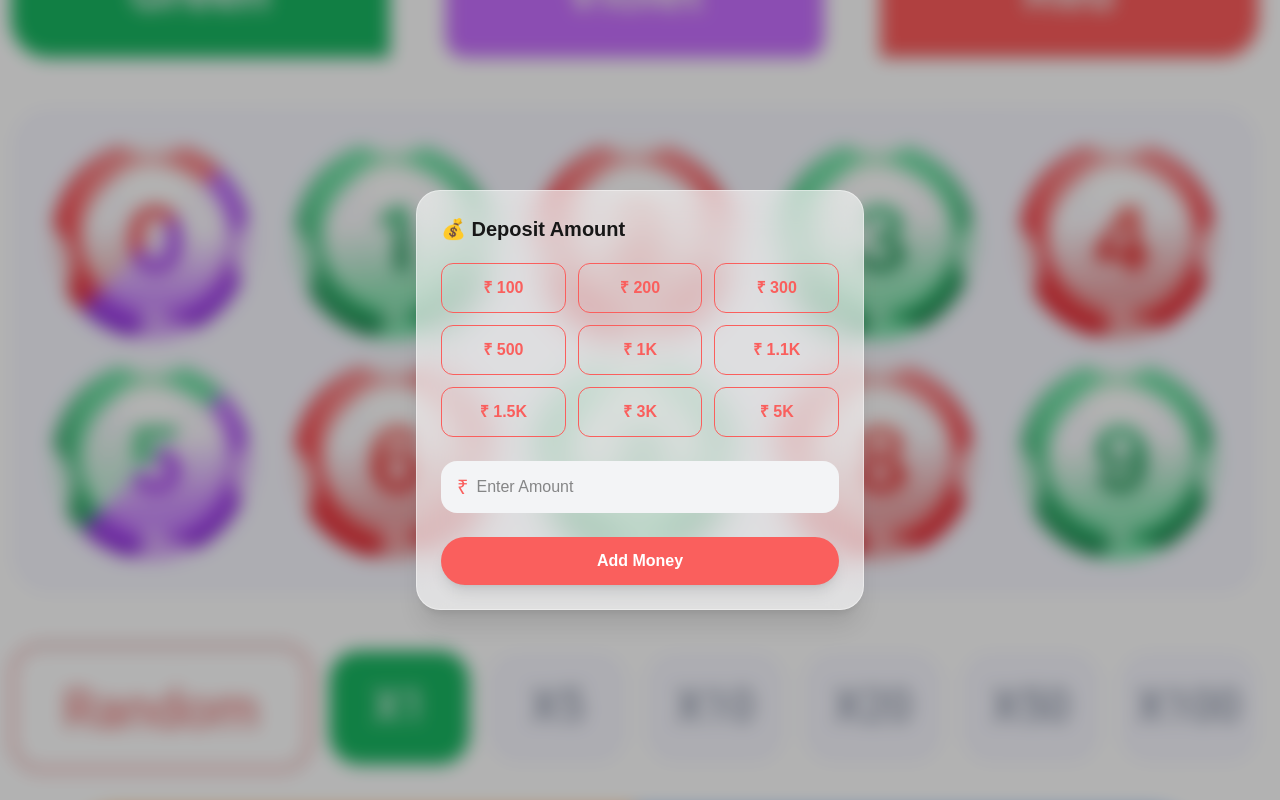
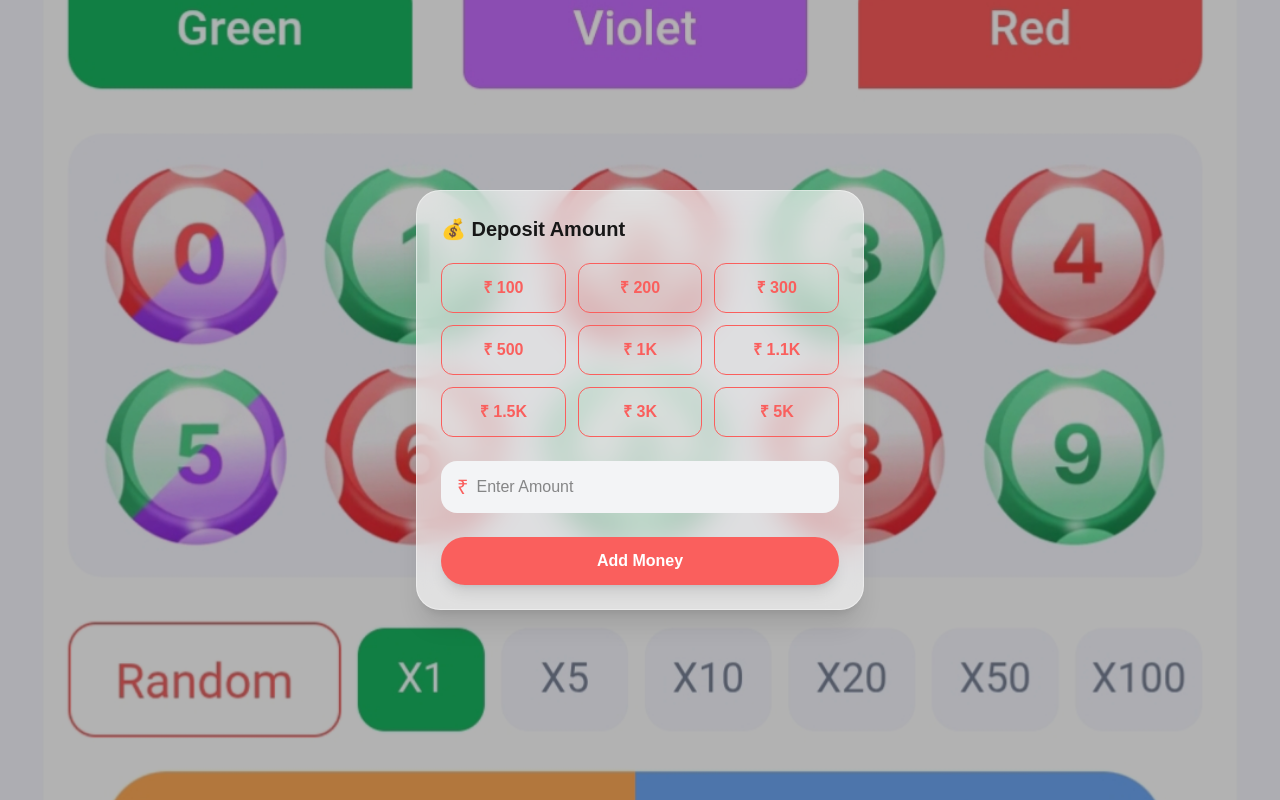
Before and after one commit to Meraj-002/occasions, a Next.js app: page / in a window 1280 px wide. Built offline with nearby package versions, Linux system fonts and the light colour scheme.

Commit message:
Update page.js

```diff
--- a/src/app/page.js
+++ b/src/app/page.js
@@ -19,7 +19,7 @@
 
       {/* Background */}
       <div
-        className="absolute inset-0 bg-cover bg-center blur-sm scale-110"
+        className="absolute inset-0 bg-cover bg-center scale-100"
         style={{ backgroundImage: "url('/images/bg.jpeg')" }}
       ></div>
 
```
